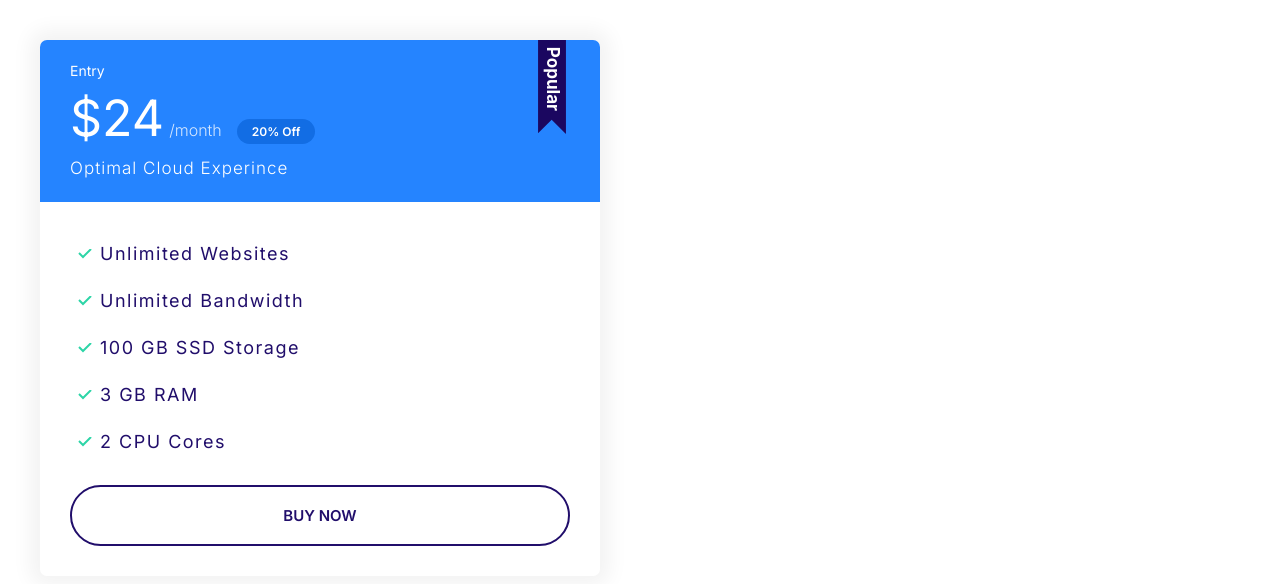
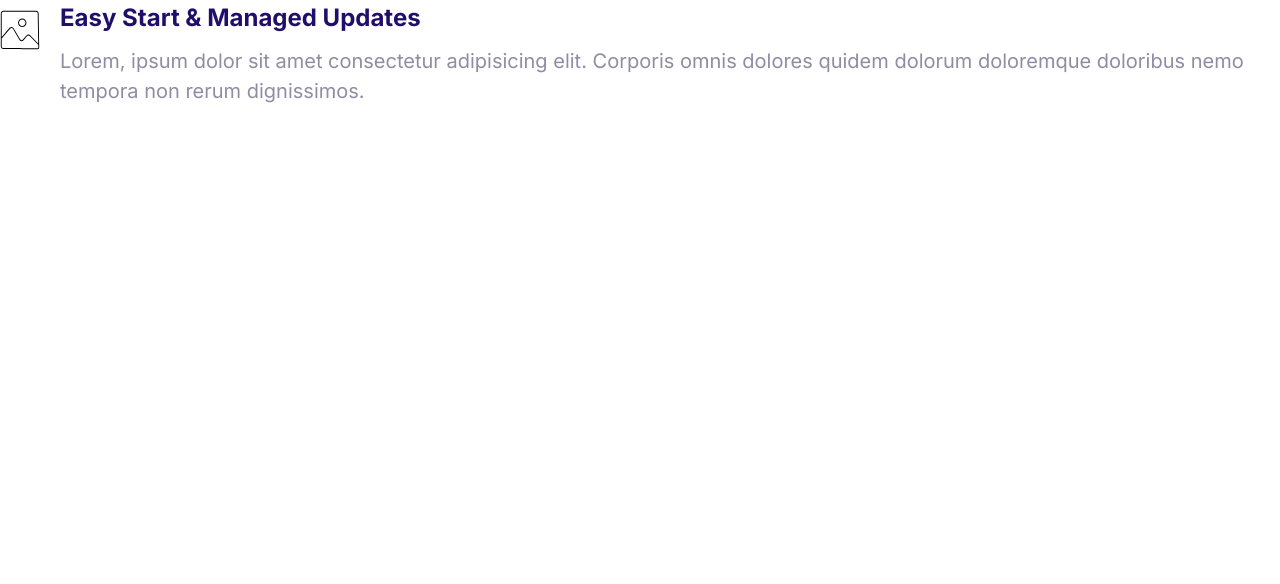
Before and after one commit to alire1992/moshfiyserver, a plain HTML site: page index.html in a window 1280 px wide. Drawn offline with Linux system fonts and the light colour scheme.

Commit message:
Build media component.

```diff
--- a/css/styles.css
+++ b/css/styles.css
@@ -396,3 +396,29 @@ a {
     font-size: 1.7rem;
   }
 }
+
+/* Medai */
+.media {
+  display: flex;
+}
+
+.media__image {
+  margin-top: 1rem;
+}
+
+.media__body {
+  margin: 0 2rem;
+  font-size: 2rem;
+}
+
+.media__title {
+  margin-top: 0;
+  font-size: 2.4rem;
+}
+
+@media screen and (min-width: 1024) {
+  .media__body,
+  .media__title {
+    font-size: 1.8rem;
+  }
+}
--- a/index.html
+++ b/index.html
@@ -15,29 +15,19 @@
     <title>Moshify</title>
   </head>
   <body>
-    <div style="width: 50%; padding: 4rem">
-      <div class="plan plan--popular">
-        <div class="card card--primary">
-          <header class="card__header">
-            <h3 class="plan__name">Entry</h3>
-            <span class="plan__price">$24</span>
-            <span class="plan__billing-cycle">/month</span>
-            <span class="badge badge--small badge--primary">20% Off</span>
-            <span class="plan__describtion">Optimal Cloud Experince</span>
-          </header>
-          <div class="card__body">
-            <ul class="list list--tick">
-              <li class="list__item">Unlimited Websites</li>
-              <li class="list__item">Unlimited Bandwidth</li>
-              <li class="list__item">100 GB SSD Storage</li>
-              <li class="list__item">3 GB RAM</li>
-              <li class="list__item">2 CPU Cores</li>
-            </ul>
-            <button class="button button--block button--outline">
-              buy now
-            </button>
-          </div>
-        </div>
+    <div class="media">
+      <div class="media__image">
+        <svg class="icon icon--primary">
+          <use xlink:href="images/sprite.svg#snap"></use>
+        </svg>
+      </div>
+      <div class="media__body">
+        <h3 class="media__title">Easy Start & Managed Updates</h3>
+        <p>
+          Lorem, ipsum dolor sit amet consectetur adipisicing elit. Corporis
+          omnis dolores quidem dolorum doloremque doloribus nemo tempora non
+          rerum dignissimos.
+        </p>
       </div>
     </div>
   </body>
```
